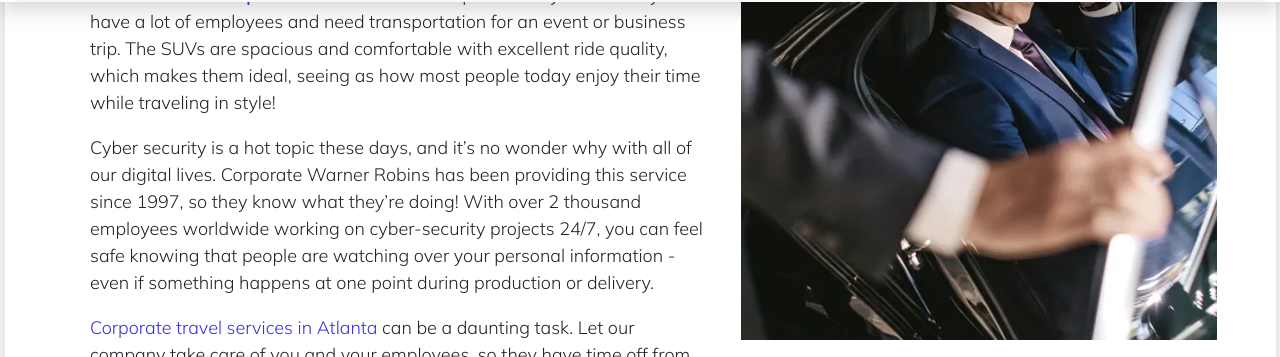
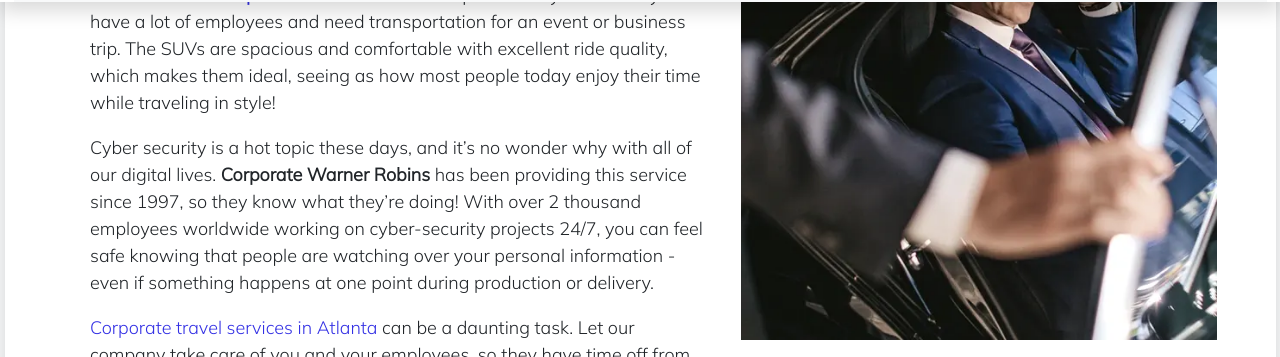
Before and after one commit to wynngrand/grandlimowarner-robins, a Jekyll site: the page built from _posts/2022-08-10-corporate.md, in a window 1280 px wide and 900 px high, scrolled down 471 px. Shown: the part 124-481 px from the top of the window. Built offline with Jekyll 4.4.1, drawn with Linux system fonts in a browser that asks for light colours.

```diff
--- a/_posts/2022-08-10-corporate.md
+++ b/_posts/2022-08-10-corporate.md
@@ -10,7 +10,7 @@ cover: "/assets/img/macon Limo Luxury Car.webp"
 ---
 [**Warner Robins Corporate Limousines**](/corporate.html "warner robin corporate limousines") are the perfect way to travel if you have a lot of employees and need transportation for an event or business trip. The SUVs are spacious and comfortable with excellent ride quality, which makes them ideal, seeing as how most people today enjoy their time while traveling in style!
 
-Cyber security is a hot topic these days, and it's no wonder why with all of our digital lives. Corporate Warner Robins has been providing this service since 1997, so they know what they're doing! With over 2 thousand employees worldwide working on cyber-security projects 24/7, you can feel safe knowing that people are watching over your personal information - even if something happens at one point during production or delivery.
+Cyber security is a hot topic these days, and it's no wonder why with all of our digital lives. **Corporate Warner Robins** has been providing this service since 1997, so they know what they're doing! With over 2 thousand employees worldwide working on cyber-security projects 24/7, you can feel safe knowing that people are watching over your personal information - even if something happens at one point during production or delivery.
 
 [Corporate travel services in Atlanta](/corporate.html "Corporate travel services in Atlanta") can be a daunting task. Let our company take care of you and your employees, so they have time off from work, or at least provide them with more efficient means for getting there!
 
```
